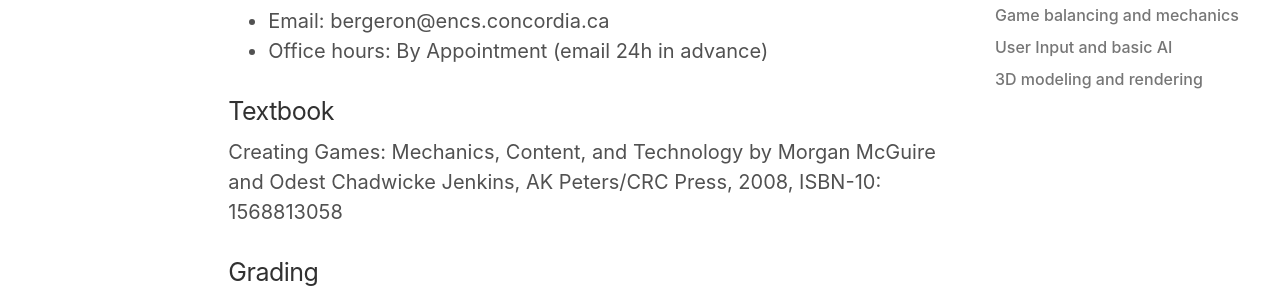
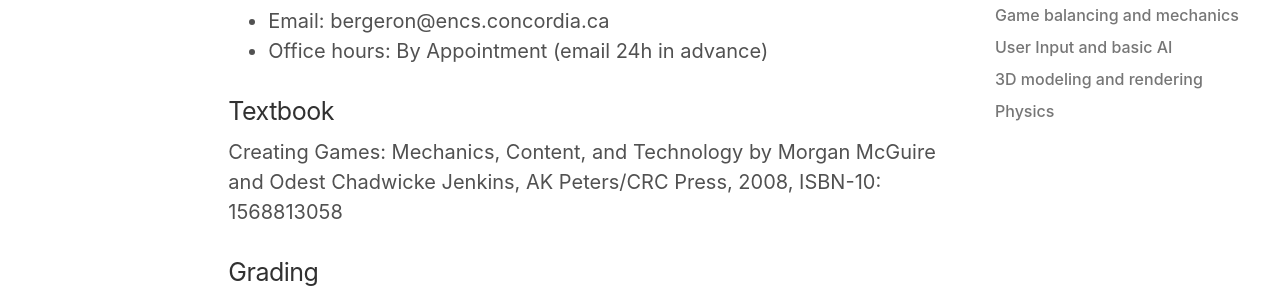
Before and after one commit to lingt-xyz/note, a Jekyll site: the page built from _posts/2018-09-01-COMP376.md, in a window 1280 px wide and 900 px high. Shown: the part 445-740 px from the top of the window. Built offline with Jekyll 4.4.1, drawn with Linux system fonts in a browser that asks for light colours; comment, search, counter and statistics services are not loaded.

Commit message:
adjust header level

```diff
--- a/_posts/2018-09-01-COMP376.md
+++ b/_posts/2018-09-01-COMP376.md
@@ -50,4 +50,4 @@ Creating Games: Mechanics, Content, and Technology by Morgan McGuire and Odest C
 
 ## 3D modeling and rendering
 
-# Physics
+## Physics
```
